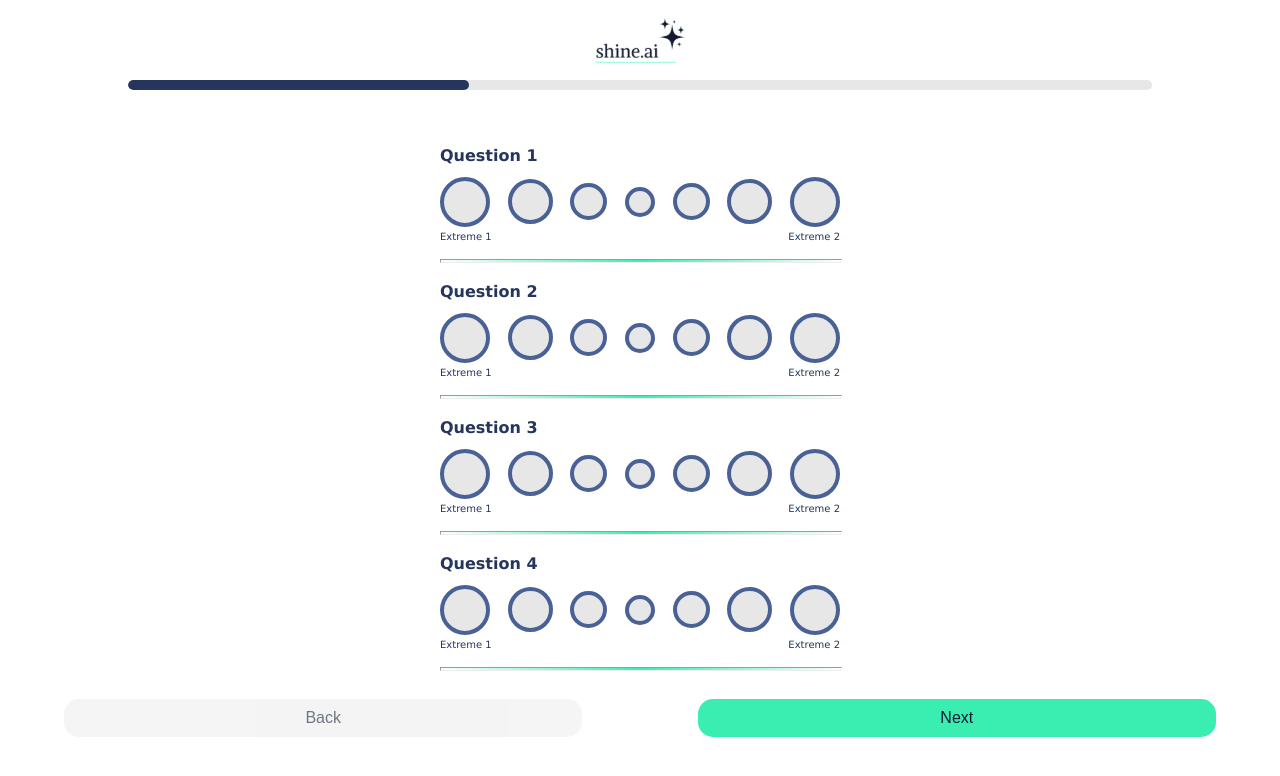
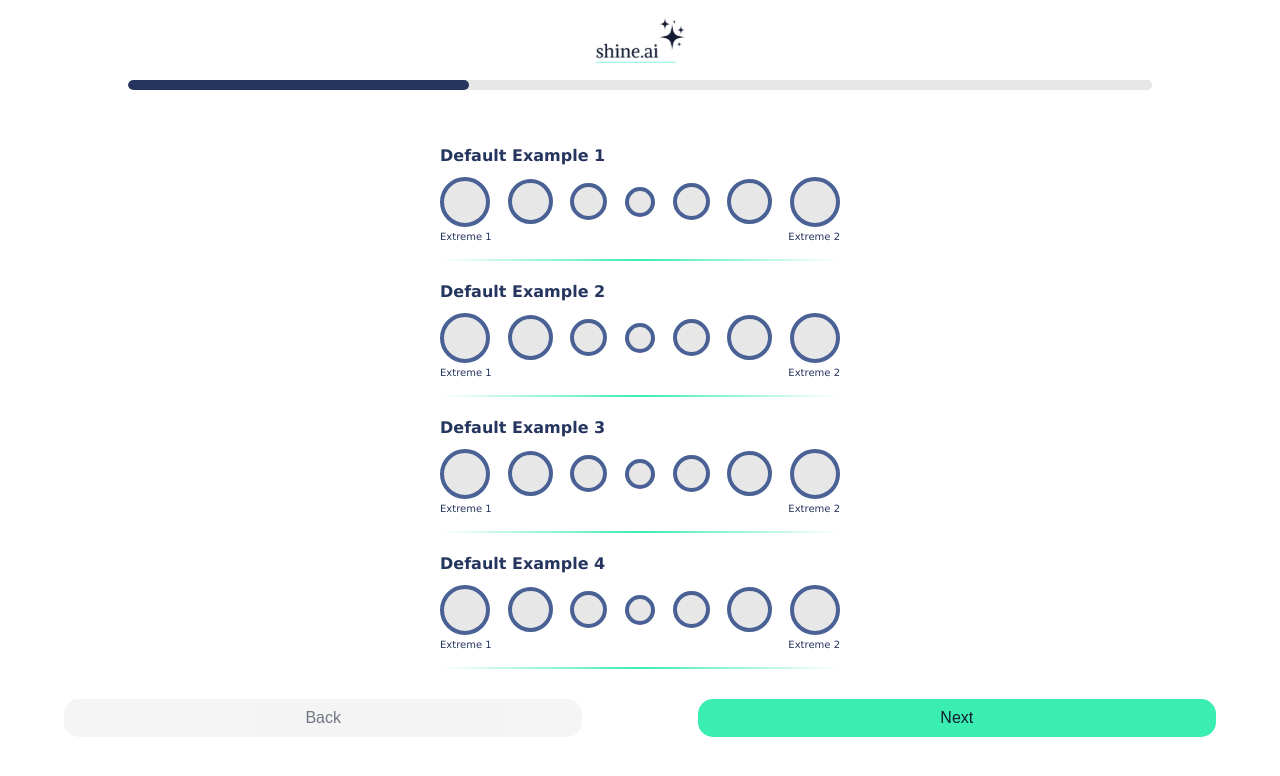
Before and after one commit to BU-Spark/se-shine-ai, a Next.js app: page /assessment in a window 1280 px wide. Shown: the top 776 px of the page. Built offline with nearby package versions, Linux system fonts and the light colour scheme; no server answers; the database is empty.

Commit message:
add fetching example questions from db

```diff
--- a/src/app/assessment/page.tsx
+++ b/src/app/assessment/page.tsx
@@ -2,21 +2,49 @@
 
 import Assessment from "@/components/assessment/Assessment";
 import AssessmentNavBar from "@/components/assessment/AssessmentNavBar";
-import { doc, getDoc, getFirestore } from "firebase/firestore";
+import { collection, doc, getDoc, getDocs, getFirestore, query, setDoc, where } from "firebase/firestore";
 import app from '@/firebase/firebaseConfig';
+import { useEffect, useState } from "react";
+import { QuestionData } from "@/components/assessment/types";
 
 export default function AssessmentPage() {
 
+    const [dbQuestions, setDbQuestions] = useState<QuestionData[]>([]);
+
     const db = getFirestore(app);
-    const fetchUser = async () => {
-        const email = await getDoc(doc(db, 'user-data', 'bown@bu.edu'));
+
+    const fetchQ = async () => {
+        const refPath = '/question-bank/assessment-questions-doc/assessment-questions/example-questions-doc/example-questions/';
+        const fireRef = collection(db, refPath);
+        const q = query(fireRef, where('__name__', '<=', 'example-question-20'));
+
+        const questionDocs = await getDocs(q);
+        let questionList: QuestionData[] = [];
+        let qNum = 1;
+        questionDocs.forEach((doc) => {
+            const docData = doc.data();
+            questionList.push({
+                number: qNum,
+                text: docData.question,
+                answers: docData.answers
+            } as QuestionData);
+            qNum++;
+        });
+        setDbQuestions(questionList);
     };
+
+    useEffect(() => {
+        fetchQ();
+    }, []);
 
     const allQuestions = Array.from({ length: 10 },
         (v, i) => ({
             number: i + 1,
-            text: `Question ${i + 1}`,
-            answers: ['Extreme 1', 'Extreme 2']
+            text: `Default Example ${i + 1}`,
+            answers: {
+                low: 'Extreme 1',
+                high: 'Extreme 2'
+            }
 
         })
     );
@@ -26,11 +54,13 @@ export default function AssessmentPage() {
     const updateResponse = (questionNumber: number, updatedValue: number | null) => {
         userResponses[questionNumber - 1] = updatedValue;
     };
-
     return (
         <div>
             <AssessmentNavBar/>
-            <Assessment allQuestions={allQuestions} userResponses={userResponses} responseCallback={updateResponse}  />
+            <Assessment
+                allQuestions={dbQuestions.length > 0 ? dbQuestions : allQuestions}
+                userResponses={userResponses}
+                responseCallback={updateResponse}  />
         </div>
     );
 }
--- a/src/components/assessment/AssessmentQuestion.tsx
+++ b/src/components/assessment/AssessmentQuestion.tsx
@@ -17,7 +17,6 @@ const AssessmentQuestion: React.FC<AssessmentQuestionProps> = (
     const [selectedValue, setSelectedValue] = useState<number | null>(response);
 
     const answerChoices = ['One', 'Two', 'Three', 'Four', 'Five', 'Six', 'Seven'];
-    const extremesLabels = ['Extreme 1', 'Extreme 2'];
 
     const handleSelection = (value: number) => {
 
@@ -51,11 +50,16 @@ const AssessmentQuestion: React.FC<AssessmentQuestionProps> = (
                 </div>
 
                 <div className="assessment-question-answer-text">
-                    {extremesLabels.map((label, index) => (
-                        <span key={index} className="assessment-question-answer-label">
-                            {label}
-                        </span>
-                    ))}
+                    <span
+                        key={`question-${question.number}-answer-low`}
+                        className="assessment-question-answer-label">
+                            {question.answers.low}
+                    </span>
+                    <span
+                        key={`question-${question.number}-answer-high`}
+                        className="assessment-question-answer-label">
+                            {question.answers.high}
+                    </span>
                 </div>
 
             </div>
--- a/src/components/assessment/AssessmentSection.css
+++ b/src/components/assessment/AssessmentSection.css
@@ -31,6 +31,7 @@
     margin-top: 1%;
     height: 2px;
     position: relative;
+    border: none;
 }
 
 .assessment-question-divider::before {
--- a/src/components/assessment/types.ts
+++ b/src/components/assessment/types.ts
@@ -1,5 +1,8 @@
 export interface QuestionData {
     number: number;
     text: string;
-    answers: string[];
+    answers: {
+        low: string,
+        high: string
+    };
 };
```
